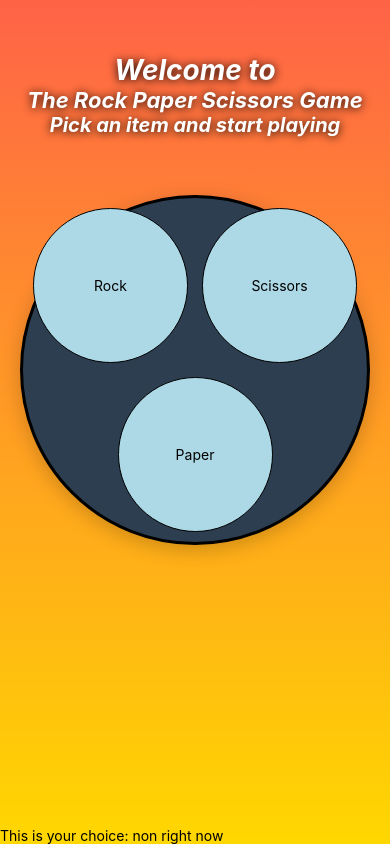
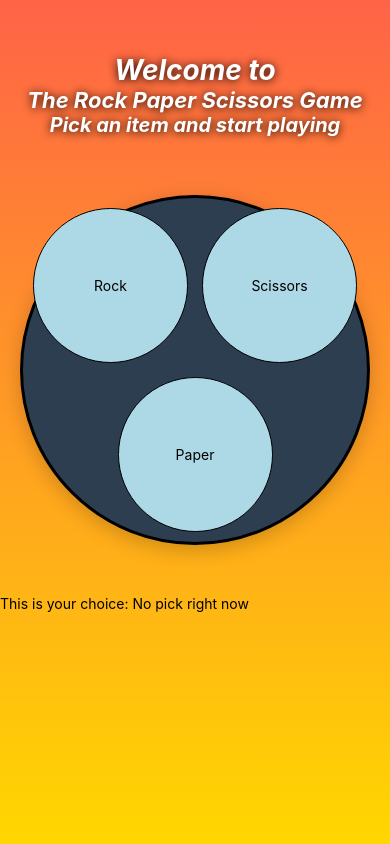
Before and after one commit to Clemond/Rock_paper_scissor_game_new, a React Native app: screen / in a window 390 px wide. Built offline with nearby package versions, Linux system fonts and the light colour scheme.

Commit message:
Removed 'flex:1' from ActionButton container

```diff
--- a/App.js
+++ b/App.js
@@ -7,7 +7,7 @@ import { LinearGradient } from "expo-linear-gradient";
 import { useState } from "react";
 
 export default function App() {
-  const [userChoice, setUserChoice] = useState("non right now");
+  const [userChoice, setUserChoice] = useState("No pick right now");
 
   const handleUserChoice = (choice) => {
     setUserChoice(choice);
--- a/Components/ActionButtons.js
+++ b/Components/ActionButtons.js
@@ -29,7 +29,6 @@ export default function ActionButtons({ onPress }) {
 
 const styles = StyleSheet.create({
   container: {
-    flex: 1,
     alignItems: "center",
     margin: 50,
   },
--- a/Components/PickDisplay.js
+++ b/Components/PickDisplay.js
@@ -3,8 +3,8 @@ import { useState } from "react";
 
 export default function PickDisplay({ choice }) {
   return (
-    <View styles={styles.container}>
-      <Text>This is your choice: {choice}</Text>
+    <View style={styles.container}>
+      <Text style={styles.text}>This is your choice: {choice}</Text>
     </View>
   );
 }
@@ -13,4 +13,5 @@ const styles = StyleSheet.create({
   container: {
     flex: 1,
   },
+  text: {},
 });
```
